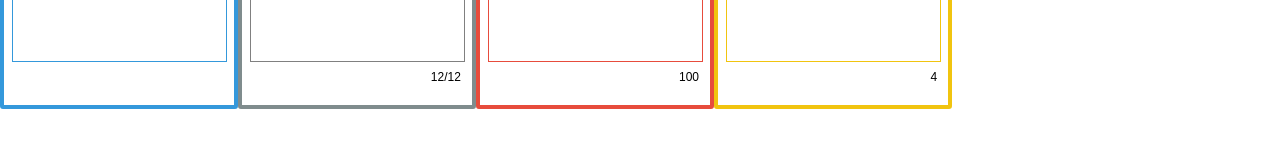
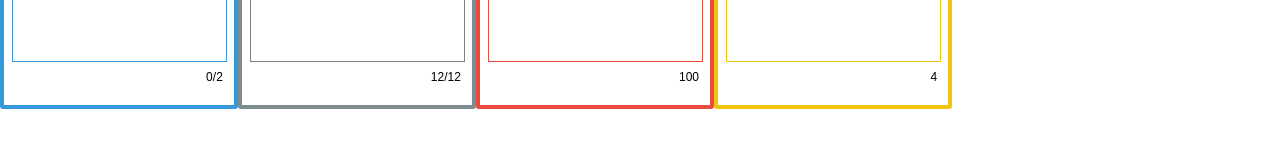
Before and after one commit to TheMallen/rhoxyproxy, a React app: page /proxy in a window 1280 px wide. Shown: the part 484-632 px from the top of the page. Built offline with nearby package versions, Linux system fonts and the light colour scheme; the HTML template or start-up script is replaced by a standard one.

Commit message:
fix broken 0 toughness logic

```diff
--- a/src/pages/ProxySheet/components/MagicCard.tsx
+++ b/src/pages/ProxySheet/components/MagicCard.tsx
@@ -77,17 +77,17 @@ export default class MagicCard extends React.Component<Props, {}> {
 
   private hasPower() {
     const power = this.props.power;
-    return power && power !== '0';
+    return Boolean(power);
   }
 
   private hasToughness() {
     const toughness = this.props.toughness;
-    return toughness && toughness !== '0';
+    return Boolean(toughness);
   }
 
   private hasLoyalty() {
     const loyalty = this.props.loyalty;
-    return loyalty && loyalty !== '0';
+    return Boolean(loyalty);
   }
 
   private typeline() {
```
